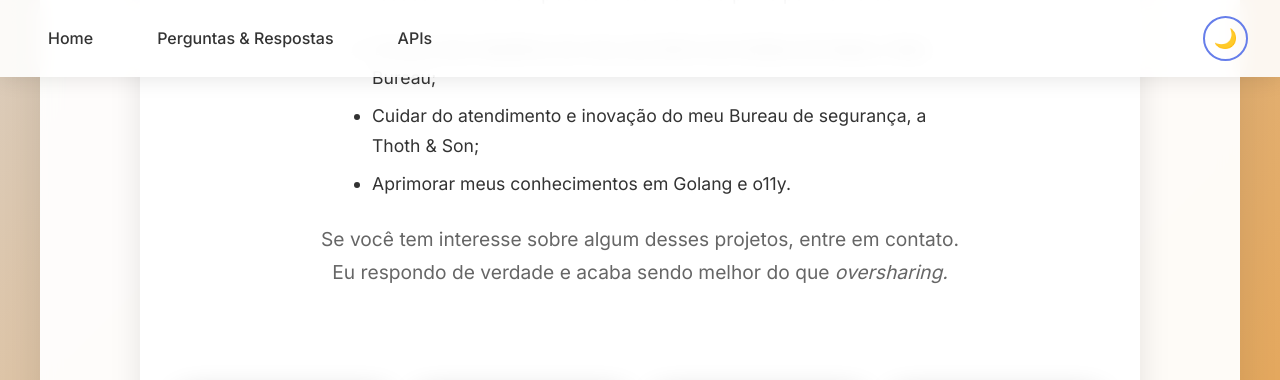
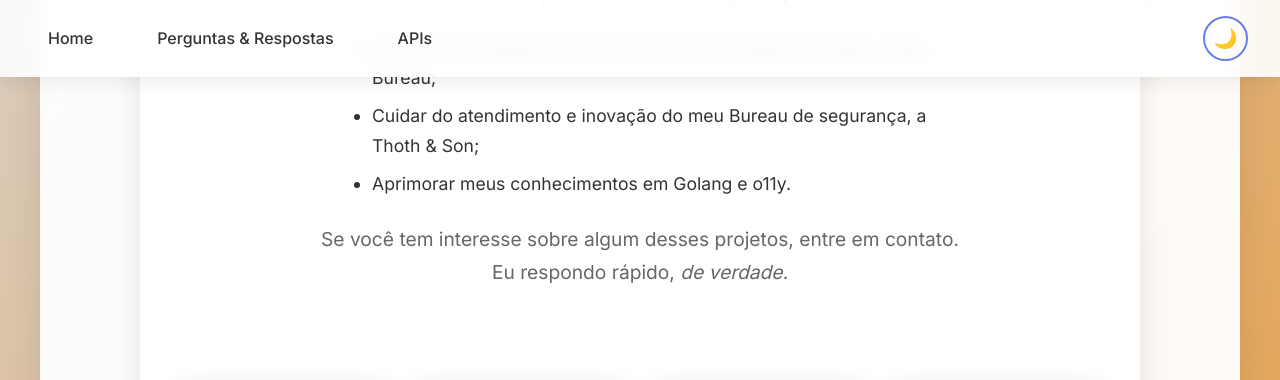
Before and after one commit to lucasrafaldini/lucasrafaldini.github.io, a Jekyll site: the page built from index.html, in a window 1280 px wide and 900 px high, scrolled down 507 px, cut to the strip 0-380 px from the top of the window. Built offline with Jekyll 4.4.1, drawn with Linux system fonts in a browser that asks for light colours.

```diff
--- a/index.html
+++ b/index.html
@@ -43,7 +43,7 @@
         <li>Aprimorar meus conhecimentos em Golang e o11y.</li>
     </ul>
     <p>Se você tem interesse sobre algum desses projetos, entre em contato.<br>
-        Eu respondo de verdade e acaba sendo melhor do que <i>oversharing.</i></p>
+        Eu respondo rápido, <i>de verdade.</i></p>
 
 </div><!-- /.blurb -->
 <div class="grid">
```
Also changed, not shown: .github/workflows/pages.yml.
